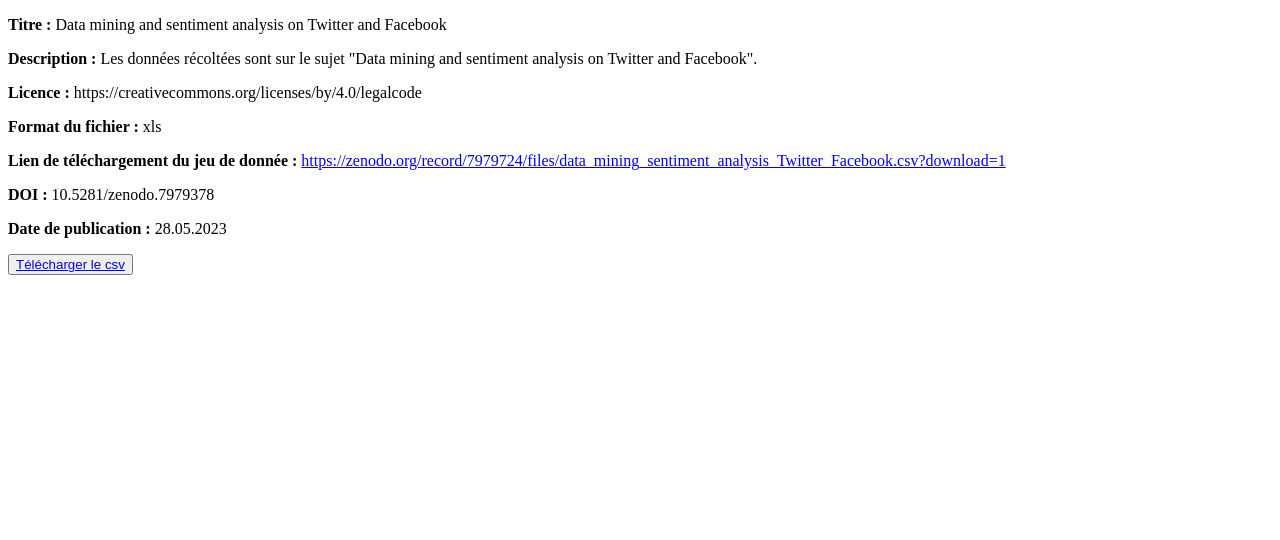
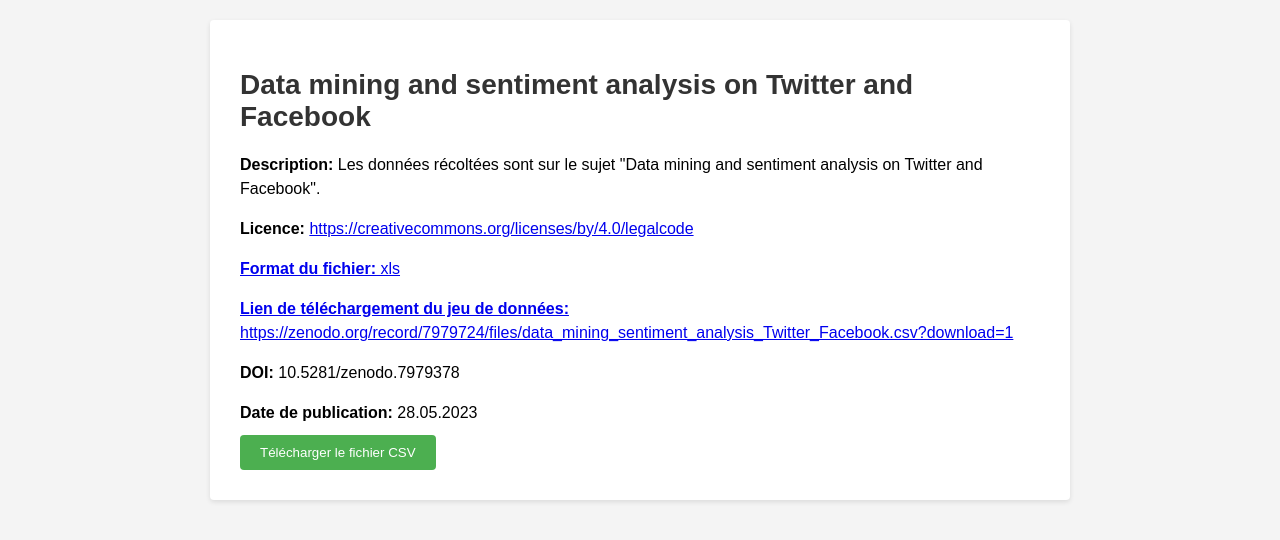
Before and after one commit to Cococao17/data-curation-projet, a plain HTML site: page index.html in a window 1280 px wide. Drawn offline with Linux system fonts and the light colour scheme.

Commit message:
Update index.html
new html

```diff
--- a/index.html
+++ b/index.html
@@ -4,13 +4,74 @@
     <meta charset="UTF-8">
     <meta name="viewport" content="width=device-width, initial-scale=1.0">
     <title>Data curation - Data mining and sentiment analysis on Twitter and Facebook</title>
+    <style>
+        body {
+            font-family: Arial, sans-serif;
+            margin: 20px;
+            background-color: #f4f4f4;
+        }
+
+        h1 {
+            font-size: 28px;
+            font-weight: bold;
+            margin-bottom: 20px;
+            color: #333;
+            animation: fadeIn 1s ease-in-out;
+        }
+
+        p {
+            margin-bottom: 10px;
+            line-height: 1.5;
+            animation: fadeIn 1s ease-in-out;
+        }
+
+        button {
+            padding: 10px 20px;
+            background-color: #4CAF50;
+            color: white;
+            border: none;
+            border-radius: 4px;
+            cursor: pointer;
+            animation: scaleIn 0.5s ease-in-out;
+        }
+
+        button a {
+            color: white;
+            text-decoration: none;
+        }
+
+        .container {
+            max-width: 800px;
+            margin: 0 auto;
+            background-color: #fff;
+            padding: 30px;
+            border-radius: 4px;
+            box-shadow: 0 2px 5px rgba(0, 0, 0, 0.1);
+            animation: slideIn 0.5s ease-in-out;
+        }
+
+        @keyframes fadeIn {
+            0% { opacity: 0; }
+            100% { opacity: 1; }
+        }
+
+        @keyframes scaleIn {
+            0% { transform: scale(0); }
+            100% { transform: scale(1); }
+        }
+
+        @keyframes slideIn {
+            0% { transform: translateY(-100px); }
+            100% { transform: translateY(0); }
+        }
+    </style>
     <!-- Balisage JSON-LD généré par l'outil d'aide au balisage de données structurées de Google -->
     <script type="application/ld+json">
         {
         "@context": "http://schema.org",
         "@type": "Dataset",
         "name": "Data mining and sentiment analysis on Twitter and Facebook",
-        "description": ": Les données récoltées sont sur le sujet \"Data mining and sentiment analysis on Twitter and Facebook\".",
+        "description": "Les données récoltées sont sur le sujet 'Data mining and sentiment analysis on Twitter and Facebook'.",
         "identifier": "10.5281/zenodo.7979378",
         "license": "https://creativecommons.org/licenses/by/4.0/legalcode",
         "distribution": {
@@ -23,13 +84,16 @@
     </script>
 </head>
 <body>
-    <p><b>Titre : </b>Data mining and sentiment analysis on Twitter and Facebook</p>
-    <p><b>Description : </b>Les données récoltées sont sur le sujet "Data mining and sentiment analysis on Twitter and Facebook".</p>
-    <p><b>Licence : </b>https://creativecommons.org/licenses/by/4.0/legalcode</p>
-    <p><b>Format du fichier : </b>xls</p>
-    <p><b>Lien de téléchargement du jeu de donnée : </b><a href="https://zenodo.org/record/7979724/files/data_mining_sentiment_analysis_Twitter_Facebook.csv">https://zenodo.org/record/7979724/files/data_mining_sentiment_analysis_Twitter_Facebook.csv?download=1</a></p>
-    <p><b>DOI : </b>10.5281/zenodo.7979378</p>
-    <p><b>Date de publication : </b>28.05.2023</p>
-    <button><a href="data_mining_sentiment_analysis_Twitter_Facebook.csv">Télécharger le csv</a></button>
+    <div class="container">
+        <h1>Data mining and sentiment analysis on Twitter and Facebook</h1>
+        <p><strong>Description:</strong> Les données récoltées sont sur le sujet "Data mining and sentiment analysis on Twitter and Facebook".</p>
+        <p><strong>Licence:</strong> <a href="https://creativecommons.org/licenses/by/4.0/legalcode">https://creativecommons.org/licenses/by/4.0/legalcode</
+    </a></p>
+        <p><strong>Format du fichier:</strong> xls</p>
+        <p><strong>Lien de téléchargement du jeu de données:</strong> <a href="https://zenodo.org/record/7979724/files/data_mining_sentiment_analysis_Twitter_Facebook.csv">https://zenodo.org/record/7979724/files/data_mining_sentiment_analysis_Twitter_Facebook.csv?download=1</a></p>
+        <p><strong>DOI:</strong> 10.5281/zenodo.7979378</p>
+        <p><strong>Date de publication:</strong> 28.05.2023</p>
+        <button><a href="data_mining_sentiment_analysis_Twitter_Facebook.csv">Télécharger le fichier CSV</a></button>
+    </div>
 </body>
 </html>
```
